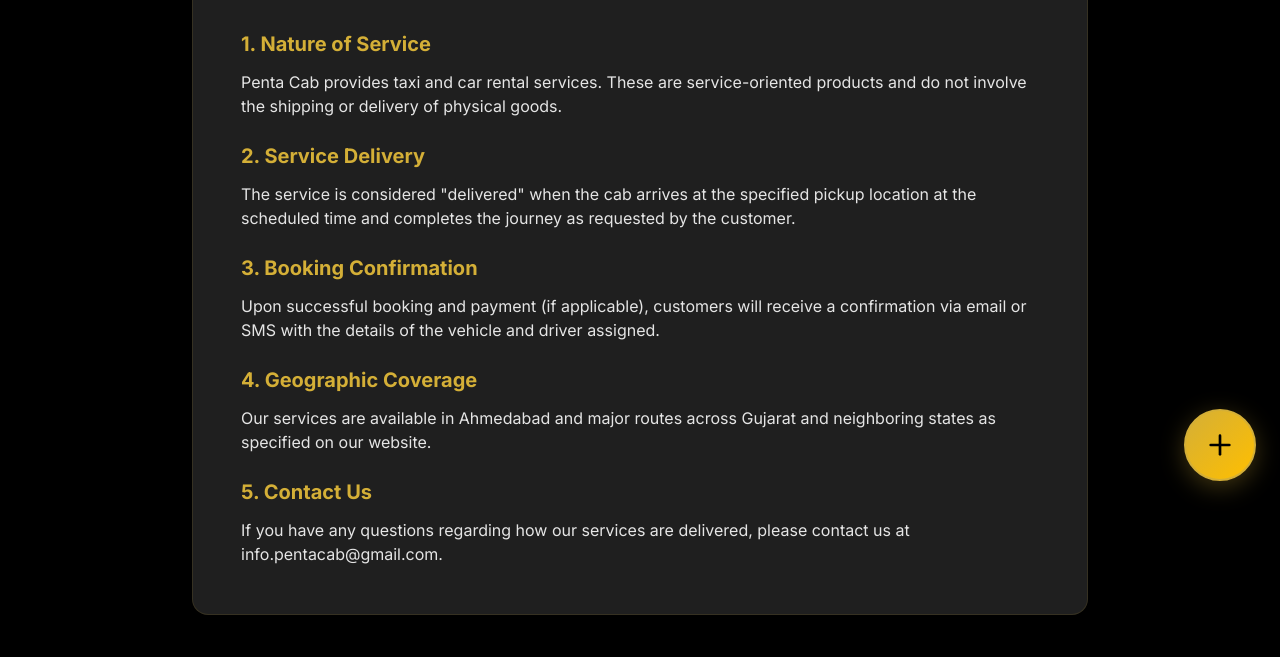
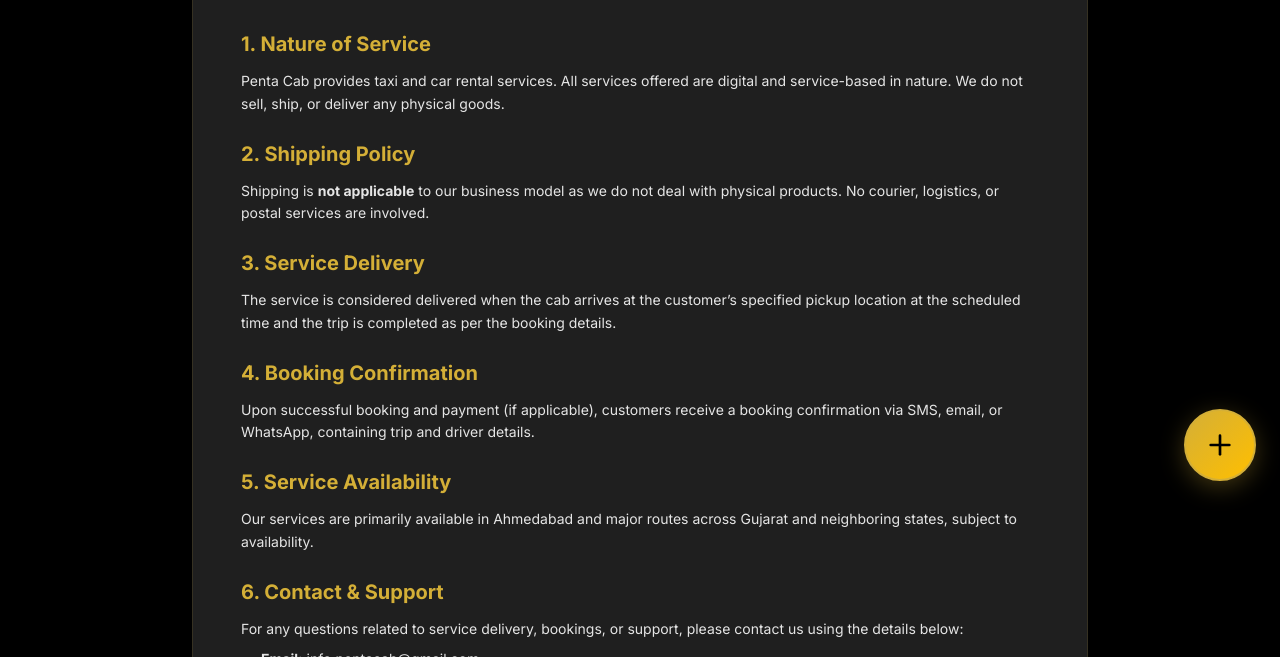
Before and after one commit to MAyankprine20001/Penta_Cabs_frontend, a Next.js app: page /shipping-policy in a window 1280 px wide. Shown: the part 295-952 px from the top of the page. Built offline with nearby package versions, Linux system fonts and the light colour scheme; no server answers; a web font is replaced by a local one.

Commit message:
fix the shipping page

```diff
--- a/src/app/shipping-policy/page.tsx
+++ b/src/app/shipping-policy/page.tsx
@@ -1,4 +1,3 @@
-// src/app/shipping-policy/page.tsx
 "use client";
 
 import React from "react";
@@ -10,58 +9,83 @@
       title="Shipping and Delivery Policy"
       lastUpdated="December 18, 2024"
     >
-      <div className="space-y-6">
+      <div className="space-y-6 text-sm leading-relaxed">
+        {/* 1. Nature of Service */}
         <section>
           <h2 className="text-xl font-bold mb-3" style={{ color: "#d4af37" }}>
             1. Nature of Service
           </h2>
           <p>
-            Penta Cab provides taxi and car rental services. These are
-            service-oriented products and do not involve the shipping or
-            delivery of physical goods.
+            Penta Cab provides taxi and car rental services. All services
+            offered are digital and service-based in nature. We do not sell,
+            ship, or deliver any physical goods.
           </p>
         </section>
 
+        {/* 2. Shipping Policy */}
         <section>
           <h2 className="text-xl font-bold mb-3" style={{ color: "#d4af37" }}>
-            2. Service Delivery
+            2. Shipping Policy
           </h2>
           <p>
-            The service is considered "delivered" when the cab arrives at the
-            specified pickup location at the scheduled time and completes the
-            journey as requested by the customer.
+            Shipping is <strong>not applicable</strong> to our business model as
+            we do not deal with physical products. No courier, logistics, or
+            postal services are involved.
           </p>
         </section>
 
+        {/* 3. Service Delivery */}
         <section>
           <h2 className="text-xl font-bold mb-3" style={{ color: "#d4af37" }}>
-            3. Booking Confirmation
+            3. Service Delivery
           </h2>
           <p>
-            Upon successful booking and payment (if applicable), customers will
-            receive a confirmation via email or SMS with the details of the
-            vehicle and driver assigned.
+            The service is considered delivered when the cab arrives at the
+            customer’s specified pickup location at the scheduled time and the
+            trip is completed as per the booking details.
           </p>
         </section>
 
+        {/* 4. Booking Confirmation */}
         <section>
           <h2 className="text-xl font-bold mb-3" style={{ color: "#d4af37" }}>
-            4. Geographic Coverage
+            4. Booking Confirmation
           </h2>
           <p>
-            Our services are available in Ahmedabad and major routes across
-            Gujarat and neighboring states as specified on our website.
+            Upon successful booking and payment (if applicable), customers
+            receive a booking confirmation via SMS, email, or WhatsApp,
+            containing trip and driver details.
           </p>
         </section>
 
+        {/* 5. Service Availability */}
         <section>
           <h2 className="text-xl font-bold mb-3" style={{ color: "#d4af37" }}>
-            5. Contact Us
+            5. Service Availability
           </h2>
           <p>
-            If you have any questions regarding how our services are delivered,
-            please contact us at info.pentacab@gmail.com.
+            Our services are primarily available in Ahmedabad and major routes
+            across Gujarat and neighboring states, subject to availability.
           </p>
+        </section>
+
+        {/* 6. Support & Contact */}
+        <section>
+          <h2 className="text-xl font-bold mb-3" style={{ color: "#d4af37" }}>
+            6. Contact & Support
+          </h2>
+          <p>
+            For any questions related to service delivery, bookings, or support,
+            please contact us using the details below:
+          </p>
+          <ul className="mt-2 list-disc list-inside">
+            <li>
+              <strong>Email:</strong> info.pentacab@gmail.com
+            </li>
+            <li>
+              <strong>Phone:</strong> +91 76008 39900
+            </li>
+          </ul>
         </section>
       </div>
     </PolicyLayout>
```
